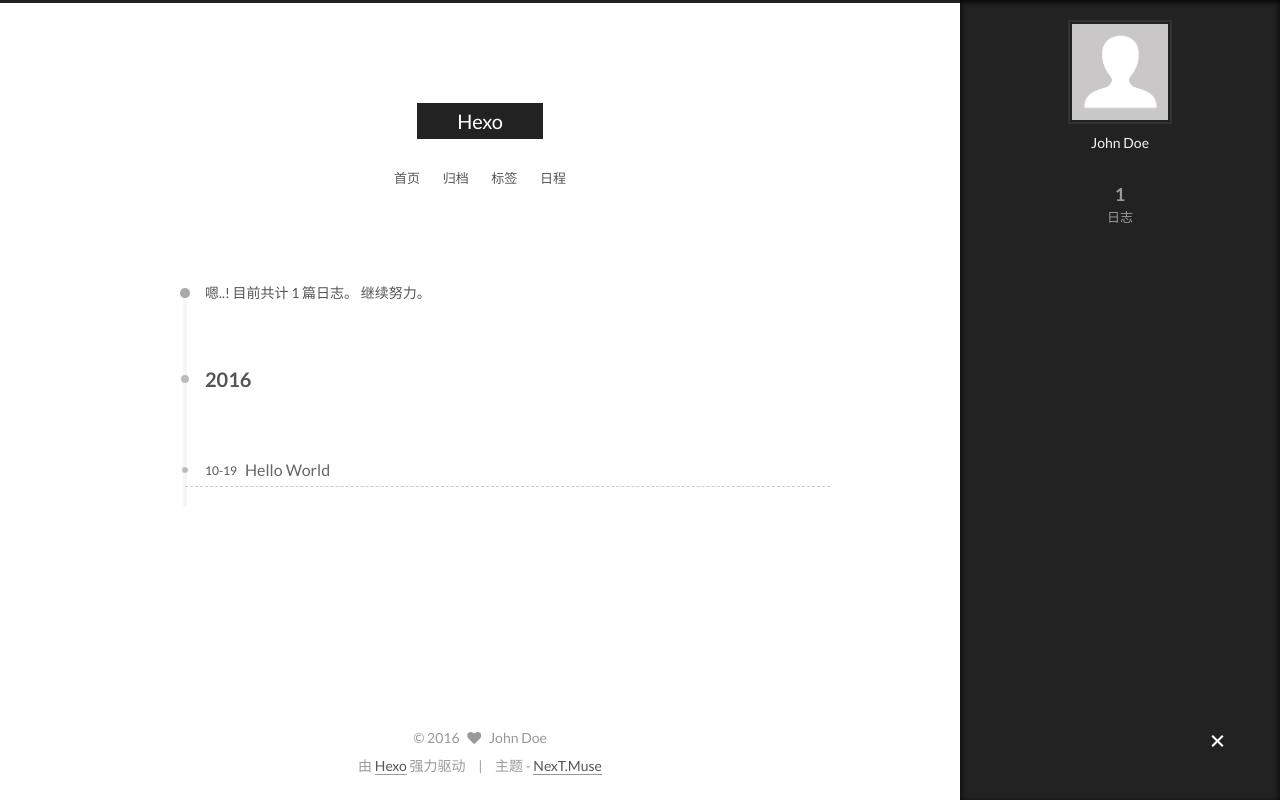
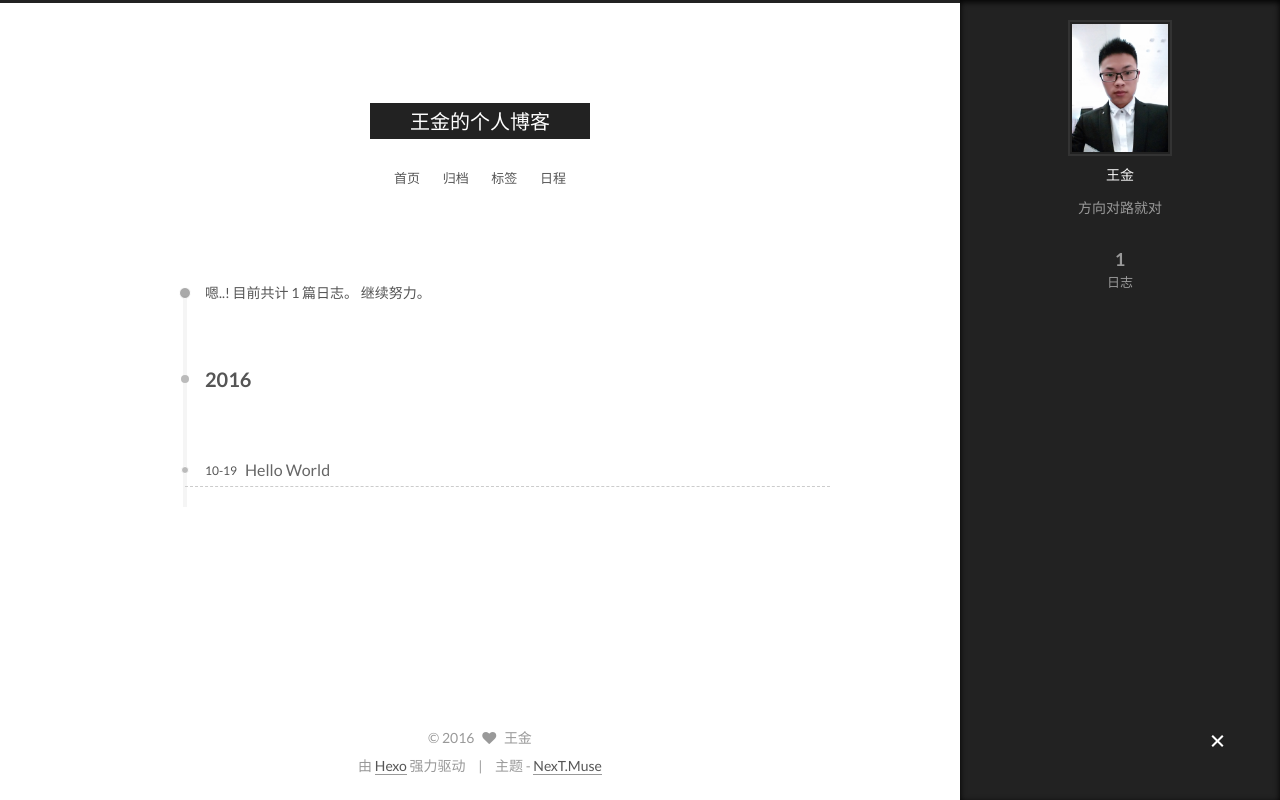
Before and after one commit to webWangjin/webWangjin.github.io, a plain HTML site: page archives/2016/10/index.html in a window 1280 px wide. Both pictures are taken after a click on the element 1217 px from the left and 742 px from the top of the page. Drawn offline with Linux system fonts and the light colour scheme.

Commit message:
Site updated: 2016-10-20 09:59:31

```diff
--- a/archives/2016/10/index.html
+++ b/archives/2016/10/index.html
@@ -84,12 +84,15 @@
 
 
 
+<meta name="description" content="方向对路就对">
 <meta property="og:type" content="website">
-<meta property="og:title" content="Hexo">
+<meta property="og:title" content="王金的个人博客">
 <meta property="og:url" content="http://yoursite.com/archives/2016/10/index.html">
-<meta property="og:site_name" content="Hexo">
+<meta property="og:site_name" content="王金的个人博客">
+<meta property="og:description" content="方向对路就对">
 <meta name="twitter:card" content="summary">
-<meta name="twitter:title" content="Hexo">
+<meta name="twitter:title" content="王金的个人博客">
+<meta name="twitter:description" content="方向对路就对">
 
 
 
@@ -113,7 +116,7 @@
   <link rel="canonical" href="http://yoursite.com/archives/2016/10/"/>
 
 
-  <title> 归档 | Hexo </title>
+  <title> 归档 | 王金的个人博客 </title>
 </head>
 
 <body itemscope itemtype="//schema.org/WebPage" lang="zh-Hans">
@@ -144,7 +147,7 @@
   <div class="custom-logo-site-title">
     <a href="/"  class="brand" rel="start">
       <span class="logo-line-before"><i></i></span>
-      <span class="site-title">Hexo</span>
+      <span class="site-title">王金的个人博客</span>
       <span class="logo-line-after"><i></i></span>
     </a>
   </div>
@@ -304,10 +307,10 @@
       <section class="site-overview sidebar-panel  sidebar-panel-active ">
         <div class="site-author motion-element" itemprop="author" itemscope itemtype="//schema.org/Person">
           <img class="site-author-image" itemprop="image"
-               src="/images/avatar.gif"
-               alt="John Doe" />
-          <p class="site-author-name" itemprop="name">John Doe</p>
-          <p class="site-description motion-element" itemprop="description"></p>
+               src="/images/1.jpg"
+               alt="王金" />
+          <p class="site-author-name" itemprop="name">王金</p>
+          <p class="site-description motion-element" itemprop="description">方向对路就对</p>
         </div>
         <nav class="site-state motion-element">
           <div class="site-state-item site-state-posts">
@@ -356,7 +359,7 @@
   <span class="with-love">
     <i class="fa fa-heart"></i>
   </span>
-  <span class="author" itemprop="copyrightHolder">John Doe</span>
+  <span class="author" itemprop="copyrightHolder">王金</span>
 </div>
 
 <div class="powered-by">
--- a/css/main.css
+++ b/css/main.css
@@ -1563,7 +1563,7 @@ pre .javascript .function {
   width: 4px;
   height: 4px;
   border-radius: 50%;
-  background: #798f63;
+  background: #ff20fe;
 }
 .links-of-blogroll {
   font-size: 13px;
```
Also changed, not shown: 2016/10/19/hello-world/index.html (+8 -8 lines), archives/2016/index.html (+13 -10 lines), archives/index.html (+13 -10 lines), index.html (+13 -10 lines), images/1.jpg (added).
